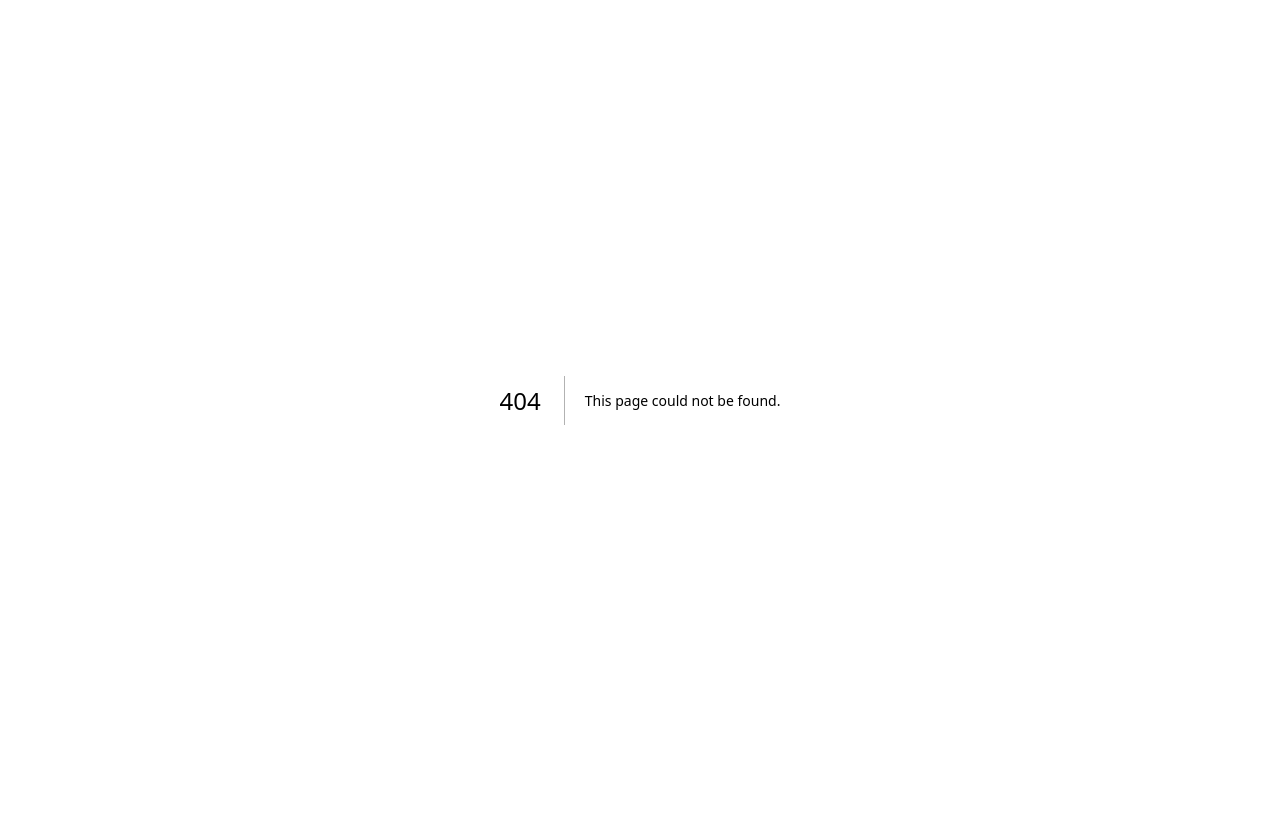
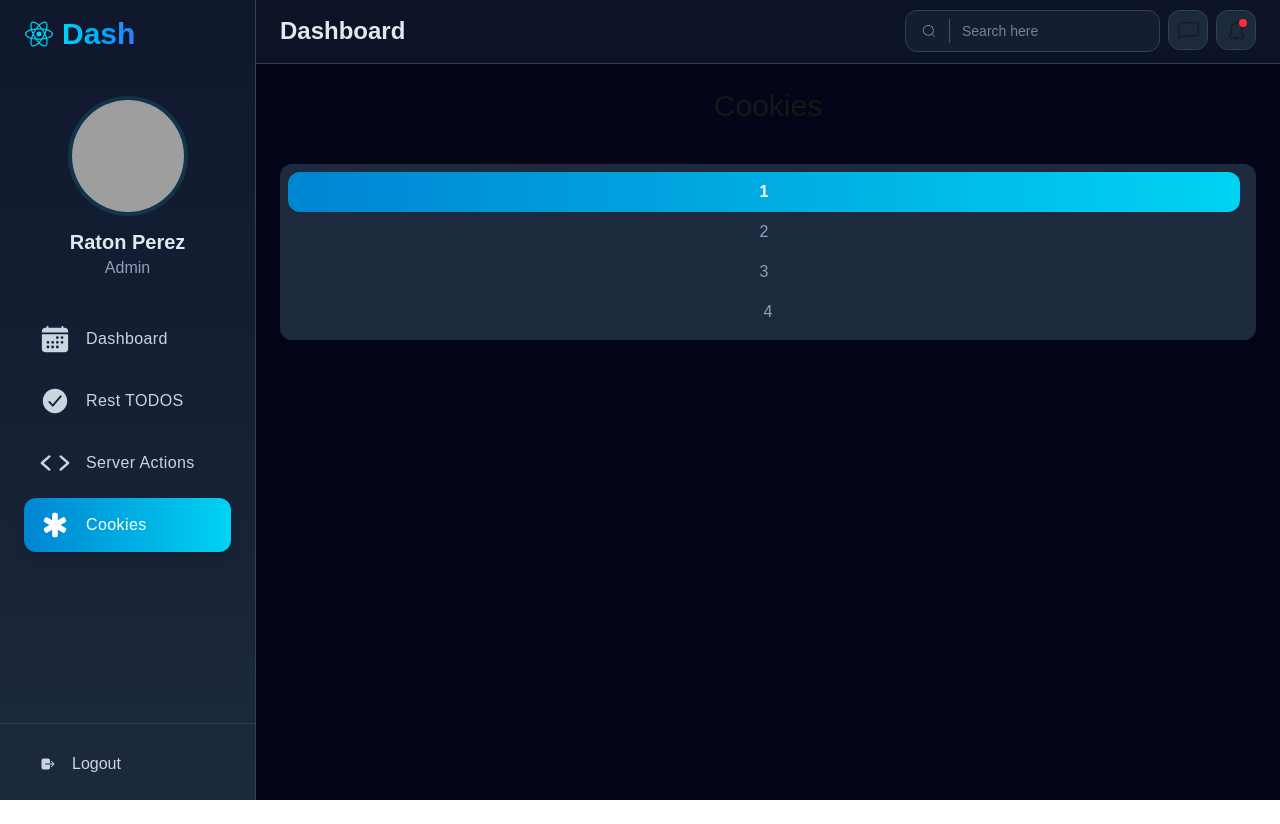
Before and after one commit to g0dlessjs/restful-api-next-prisma, a Next.js app: page /dashboard/cookies in a window 1280 px wide. Before the commit this address had no page. Before the commit the page ends 800 px from the top, so only its background shows below. Built offline with nearby package versions, Linux system fonts and the light colour scheme; grey boxes are pictures that could not be loaded.

Commit message:
feat: implement Cookies page and refactor TabBar into a dynamic component with premium styling

```diff
--- a/next.config.ts
+++ b/next.config.ts
@@ -9,6 +9,10 @@ const nextConfig: NextConfig = {
         protocol: "https",
         hostname: "images.unsplash.com",
       },
+      {
+        protocol: "https",
+        hostname: "avatars.githubusercontent.com",
+      },
     ],
   },
 };
--- /dev/null
+++ b/src/app/dashboard/cookies/page.tsx
@@ -0,0 +1,19 @@
+import { TabBar } from "@/components";
+import { Metadata } from "next";
+
+export const metadata: Metadata = {
+  title: "Cookies Page",
+  description: "Cookies Page",
+};
+
+export default function CookiesPage() {
+  return (
+    <div className="flex flex-col gap-3">
+      <div className="flex flex-col">
+        <span className="text-3xl mb-10 block text-center">Cookies</span>
+
+        <TabBar tabOptions={[1, 2, 3, 4]} />
+      </div>
+    </div>
+  );
+}
--- a/src/components/Sidebar.tsx
+++ b/src/components/Sidebar.tsx
@@ -1,6 +1,12 @@
 import Image from "next/image";
 import Link from "next/link";
-import { IoCalendar, IoLogOut } from "react-icons/io5";
+import {
+  IoCalendar,
+  IoCheckmarkCircle,
+  IoCode,
+  IoLogOut,
+  IoMedical,
+} from "react-icons/io5";
 import { IoLogoReact } from "react-icons/io5";
 import { SidebarItem } from "./SidebarItem";
 
@@ -12,13 +18,18 @@ const menuItem = [
   },
   {
     path: "/dashboard/rest-todos",
-    icon: <IoCalendar size={30} />,
+    icon: <IoCheckmarkCircle size={30} />,
     title: "Rest TODOS",
   },
   {
     path: "/dashboard/server-todos",
-    icon: <IoCalendar size={30} />,
+    icon: <IoCode size={30} />,
     title: "Server Actions",
+  },
+  {
+    path: "/dashboard/cookies",
+    icon: <IoMedical size={30} />,
+    title: "Cookies",
   },
 ];
 
@@ -40,14 +51,14 @@ export const Sidebar = () => {
         <div className="mt-8 text-center">
           {/* Next/Image */}
           <Image
-            src="https://images.unsplash.com/photo-1542909168-82c3e7fdca5c"
+            src="https://avatars.githubusercontent.com/u/128999319?s=400&u=c76b83328ae8be8e8d1619f8f4cf9ee76de1d96b&v=4"
             alt=""
             className="w-10 h-10 m-auto rounded-full object-cover lg:w-28 lg:h-28 ring-4 ring-cyan-900/50"
             width={50}
             height={50}
           />
           <h5 className="hidden mt-4 text-xl font-semibold text-slate-200 lg:block">
-            Máximo Décimo Meridio
+            Raton Perez
           </h5>
           <span className="hidden text-slate-400 lg:block">Admin</span>
         </div>
--- /dev/null
+++ b/src/components/TabBar.tsx
@@ -0,0 +1,46 @@
+"use client";
+
+import { useState } from "react";
+
+interface Props {
+  currentTab?: number;
+  tabOptions?: number[];
+}
+
+export const TabBar = ({
+  currentTab = 1,
+  tabOptions = [1, 2, 3, 4],
+}: Props) => {
+  const [selected, setSelected] = useState(currentTab);
+
+  const onTabSelected = (tab: number) => {
+    setSelected(tab);
+  };
+
+  return (
+    <div
+      className={`
+        grid w-full space-x-2 rounded-xl bg-slate-800 p-2
+        ${"grid-cols-" + tabOptions.length}
+        `}
+    >
+      {tabOptions.map((tab) => (
+        <div key={tab}>
+          <input
+            checked={selected === tab}
+            onChange={() => {}}
+            type="radio"
+            id={tab.toString()}
+            className="peer hidden"
+          />
+          <label
+            onClick={() => onTabSelected(tab)}
+            className="block cursor-pointer select-none rounded-xl p-2 text-center text-slate-400 transition-all peer-checked:bg-linear-to-r peer-checked:from-sky-600 peer-checked:to-cyan-400 peer-checked:font-bold peer-checked:text-white"
+          >
+            {tab}
+          </label>
+        </div>
+      ))}
+    </div>
+  );
+};
--- a/src/components/index.ts
+++ b/src/components/index.ts
@@ -2,3 +2,4 @@ export { Sidebar } from "./Sidebar";
 export { SidebarItem } from "./SidebarItem";
 export { TopMenu } from "./TopMenu";
 export { WidgetItem } from "./WidgetItem";
+export { TabBar } from "./TabBar";
```
